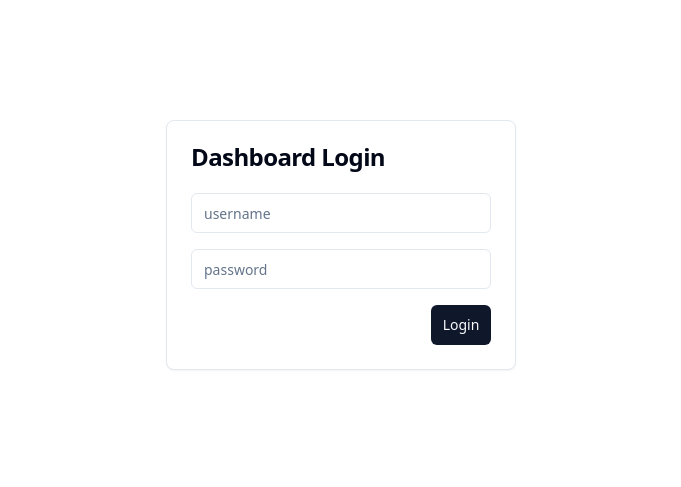
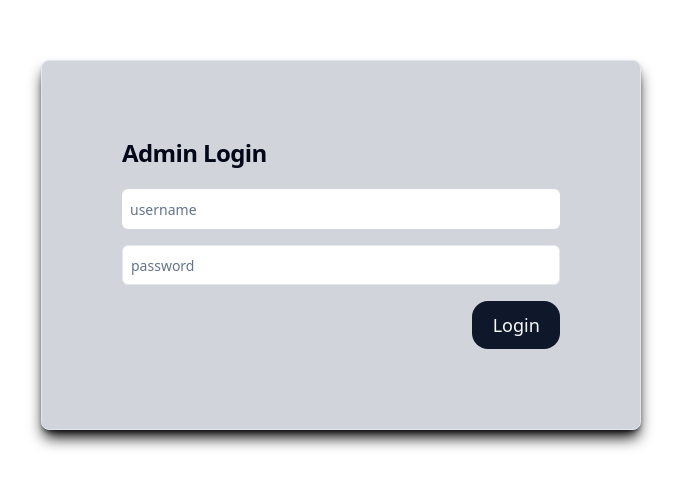
Before and after one commit to mdbulbulhasan/admin_panel, a Vue app in the folder admin_panel/: page / in a window 1280 px wide. Shown: the part 155-642 px from the top of the page, without its empty margins (299-980 px from the left). Built offline with nearby package versions, Linux system fonts and the light colour scheme.

Commit message:
Update Login.vue

```diff
--- a/admin_panel/src/components/Login.vue
+++ b/admin_panel/src/components/Login.vue
@@ -3,8 +3,6 @@ import { Button } from '@/components/ui/button'
 import {
   Card,
   CardContent,
-  CardDescription,
-  CardFooter,
   CardHeader,
   CardTitle,
 } from '@/components/ui/card'
@@ -42,24 +40,25 @@ async function SubmitHandler(e) {
 </script>
 
 <template>
-  <Card class="w-[350px]">
+  <Card class="lg:w-[600px] md:w-[50%] w-[90%] bg-gray-300 shadow-black shadow-lg lg:p-14">
     <CardHeader>
-      <CardTitle>Dashboard Login</CardTitle>
+      <CardTitle>Admin Login</CardTitle>
     </CardHeader>
     <CardContent>
       <form @submit="SubmitHandler">
         <div class="grid items-center w-full gap-4">
           <div>
-            <Input type="text" id="name" name="name" placeholder="username" />
+            <Input class="pl-2 !border-none !focus:outline-none !focus:ring-0" type="text" id="name" name="name" placeholder="username" />
           </div>
-          <div>
-            <Input type="password" id="password" name="password" placeholder="password"  />
+          <div class=" border-none focus:outline-none focus:ring-0">
+            <Input class="pl-2 " type="password" id="password" name="password" placeholder="password"  />
           </div>
           <div class="flex w-full justify-end">
-            <Button class="w-[20%]" type="submit">{{isClicked ? "Loading" : "Login"}}</Button>
+            <Button class="w-[20%] text-lg hover:bg-gray-400 hover:text-black rounded-2xl md:p-6" type="submit">{{isClicked ? "Loading" : "Login"}}</Button>
           </div>
 
         </div>
+
 
       </form>
     </CardContent>
```
